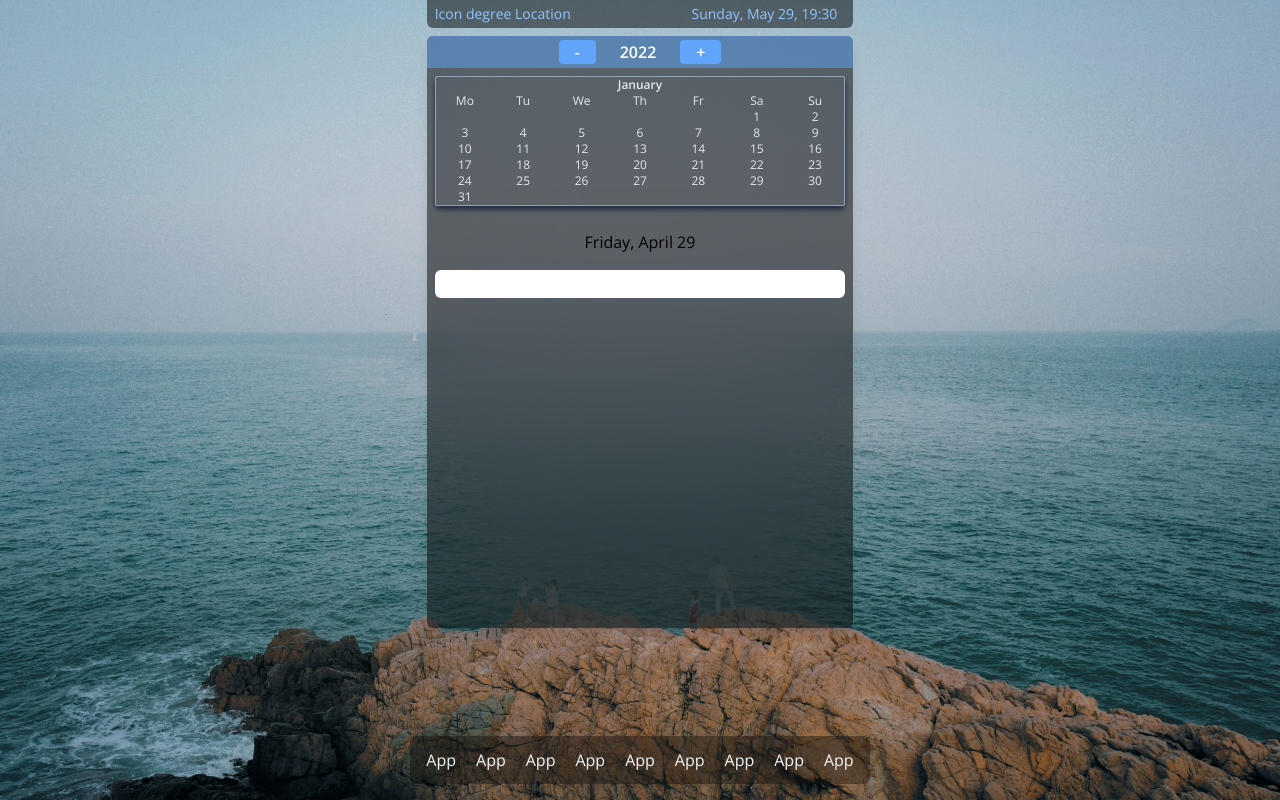
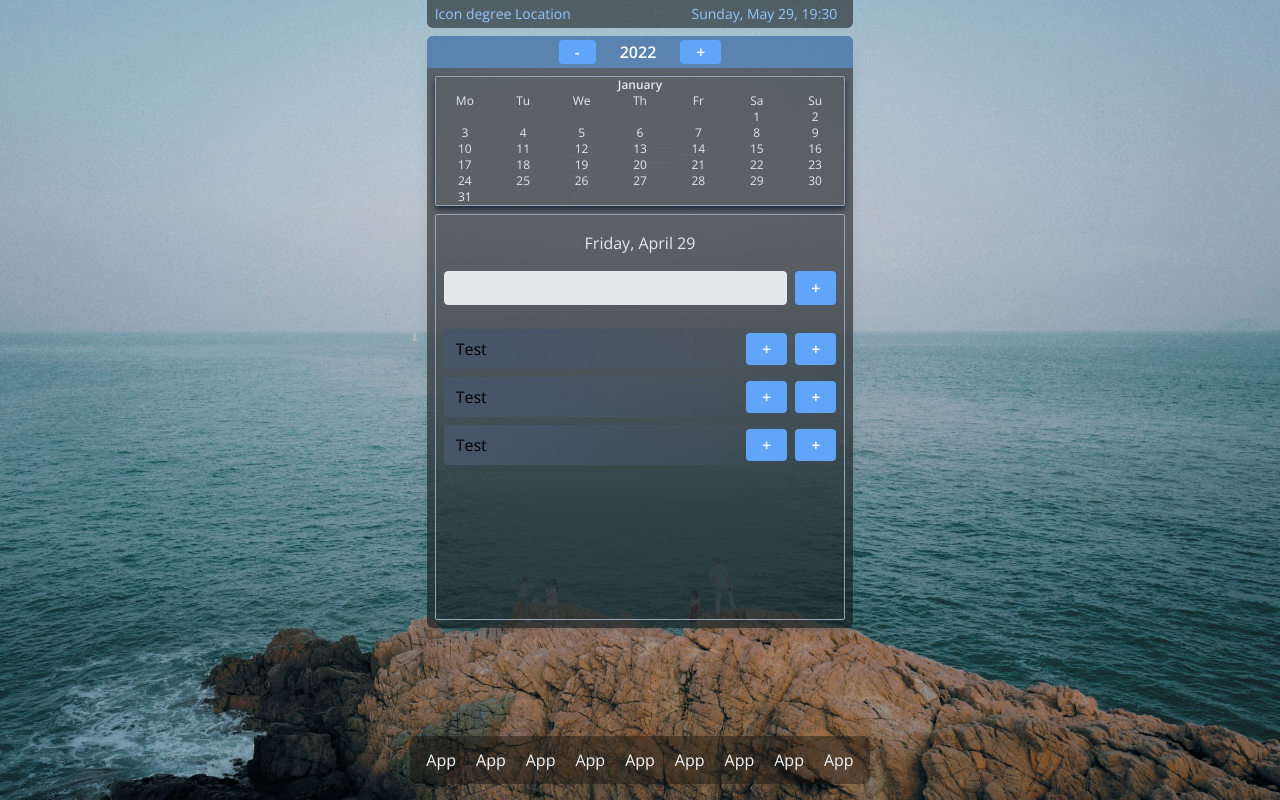
Before and after one commit to alex-girma/portfolio, a React (Create React App) app: page / in a window 1280 px wide. Both pictures are taken after a click on the element 444 px from the left and 117 px from the top of the page. Built offline with nearby package versions, Linux system fonts and the light colour scheme.

Commit message:
work on ToDoList

```diff
--- /dev/null
+++ b/src/pages/Todo/NewToDo.js
@@ -0,0 +1,20 @@
+const NewToDo = () => {
+	return (
+		<>
+			<form className="flex pb-4">
+				<input
+					type="text"
+					className="appearance-none block w-full bg-gray-200 text-gray-700 border border-gray-200 rounded py-1 px-3 mb-2  focus:outline-none focus:bg-white focus:border-gray-500 mr-2"
+				/>
+				<button
+					type="submit"
+					className="bg-blue-400 hover:bg-blue-500 text-white font-bold py px-4 rounded mb-2 transition duration-200"
+				>
+					+
+				</button>
+			</form>
+		</>
+	);
+};
+
+export default NewToDo;
--- /dev/null
+++ b/src/pages/Todo/ToDoList.js
@@ -0,0 +1,21 @@
+const ToDoList = () => {
+	return (
+		<div className="flex mb-2 rounded  bg-gradient-to-r from-slate-600">
+			<div className="w-full flex items-center my-2 ml-3 mr-2">Test</div>
+			<button
+				type="submit"
+				className="bg-blue-400 hover:bg-blue-500 text-white font-bold my-1 py px-4 rounded  transition duration-200 mr-2"
+			>
+				+
+			</button>
+			<button
+				type="submit"
+				className="bg-blue-400 hover:bg-blue-500 text-white font-bold my-1 py px-4 rounded  transition duration-200"
+			>
+				+
+			</button>
+		</div>
+	);
+};
+
+export default ToDoList;
--- a/src/pages/Todo/Todo.js
+++ b/src/pages/Todo/Todo.js
@@ -1,15 +1,17 @@
 import { getDate } from "../../utility/utilFunc";
+import NewToDo from "./NewToDo";
+import ToDoList from "./ToDoList";
 
 const Todo = ({ selectedDate, today }) => {
 	return (
-		<div id="todo" className="hidden pt-4">
-			<p className="text-center pb-4">
+		<div id="todo" className="hidden pt-4 rounded-sm border border-slate-400 pl-2 pr-2">
+			<p className="text-center pb-4 text-slate-200">
 				{getDate(selectedDate, "en-EN") || getDate(today, "en-EN")}
 			</p>
-			<input
-				type="text"
-				className=" text-slate-200 w-full h-7 appearance-none focus:outline-none rounded-md pl-2"
-			/>
+			<NewToDo />
+			<ToDoList />
+			<ToDoList />
+			<ToDoList />
 		</div>
 	);
 };
```
